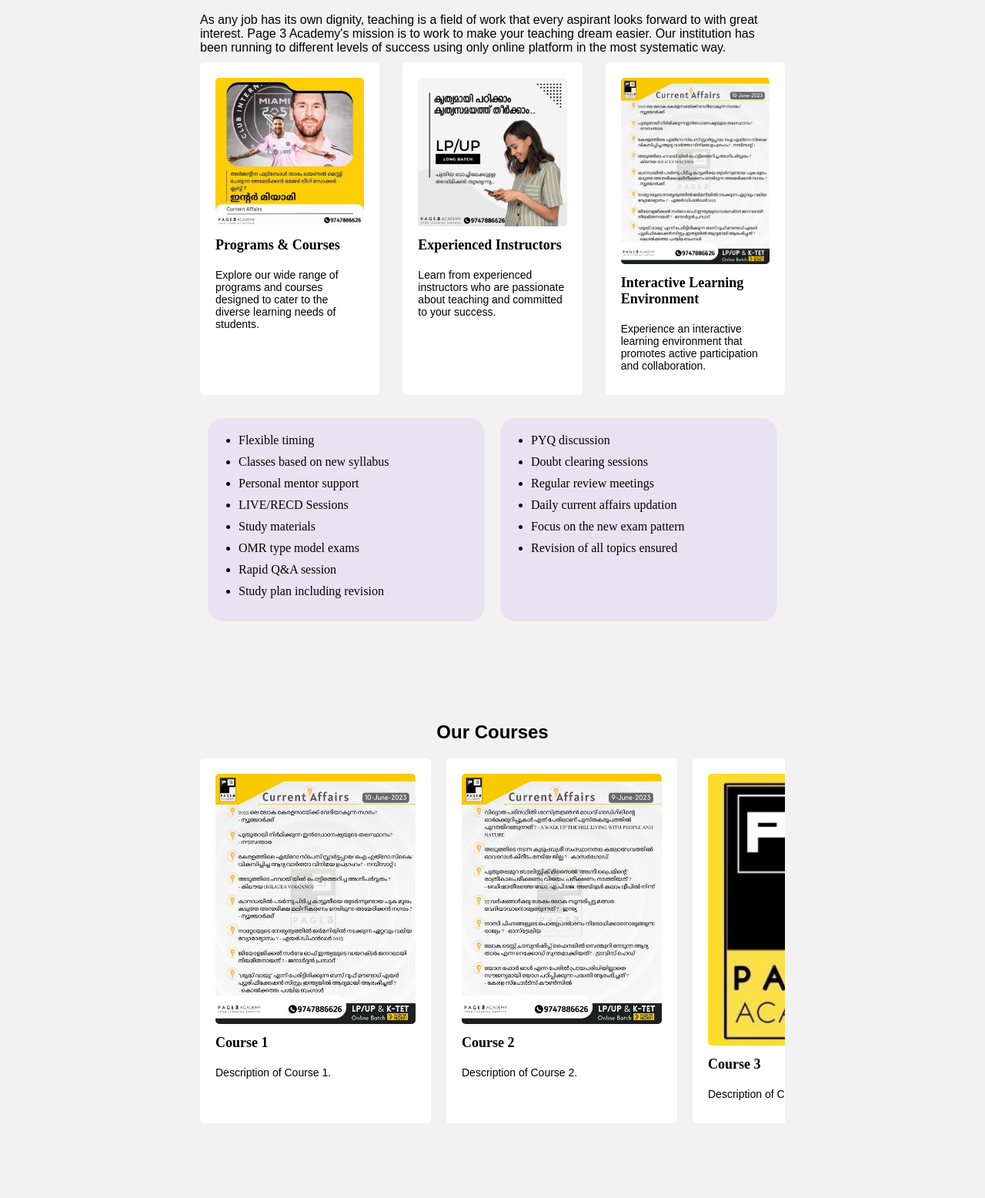
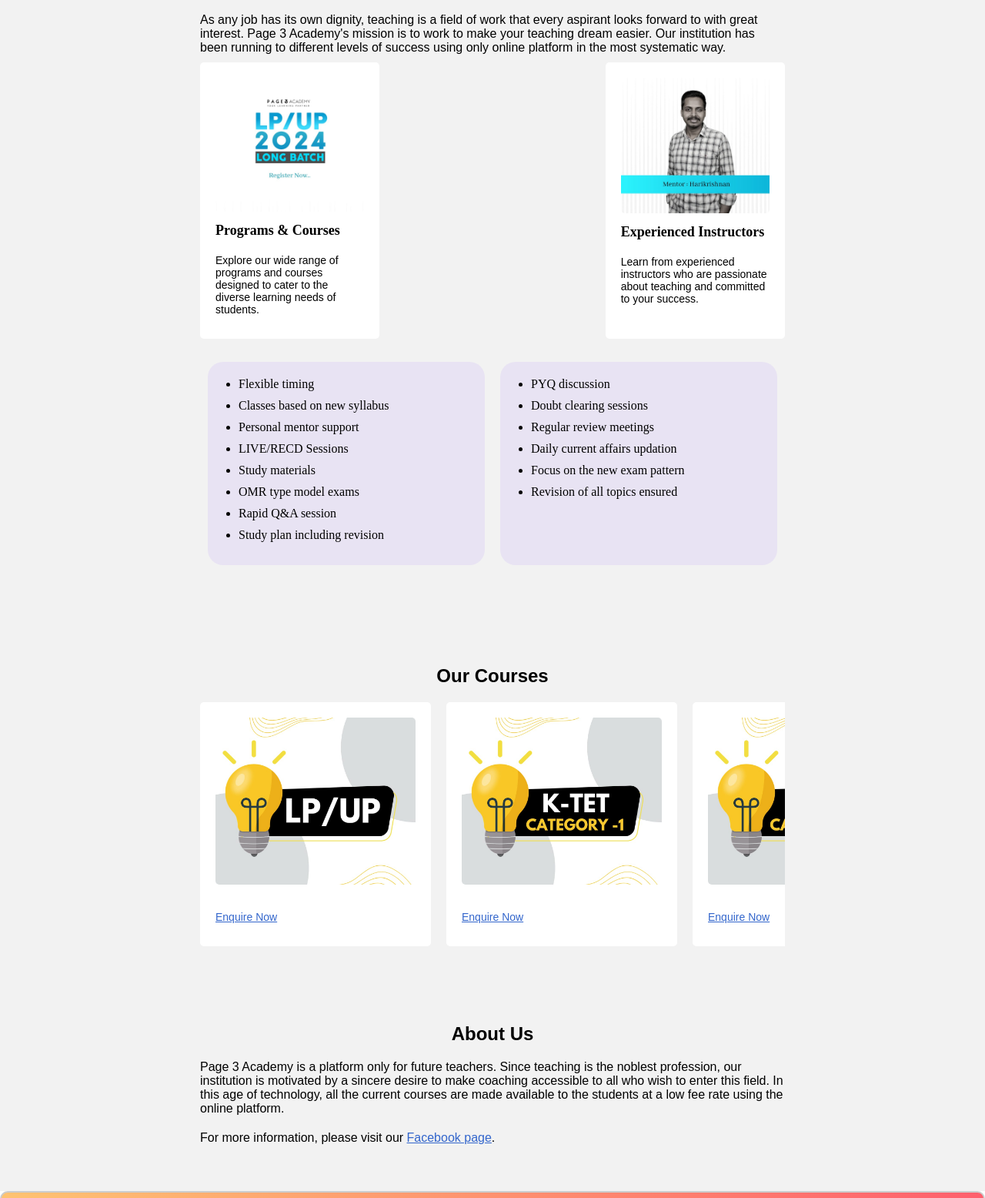
Before and after one commit to thealchimests/pagethreeacademy, a plain HTML site: page index.html in a window 1280 px wide. Shown: the part 256-1812 px from the top of the page at 77% size. Drawn offline with nearby package versions, Linux system fonts and the light colour scheme; a web font is replaced by a local one.

Commit message:
Content changes

```diff
--- a/index.html
+++ b/index.html
@@ -1,5 +1,5 @@
 <!DOCTYPE html>
-<html lang="en">
+<html lang="en" xmlns="http://www.w3.org/1999/html">
 <head>
     <meta charset="UTF-8">
     <meta name="viewport" content="width=device-width, initial-scale=1.0">
@@ -63,19 +63,14 @@
             <p>As any job has its own dignity, teaching is a field of work that every aspirant looks forward to with great interest. Page 3 Academy's mission is to work to make your teaching dream easier. Our institution has been running to different levels of success using only online platform in the most systematic way.</p>
             <div class="card-containers">
                 <div class="cards">
-                    <img src="imgs/sample4.jpg" alt="Image 1">
+                    <img src="imgs/pic%201.jpg" alt="Image 1">
                     <h3>Programs & Courses</h3>
                     <p>Explore our wide range of programs and courses designed to cater to the diverse learning needs of students.</p>
                 </div>
                 <div class="cards">
-                    <img src="imgs/sample5.jpg" alt="Image 2">
+                    <img src="imgs/pic%201%20s.jpg" alt="Image 2">
                     <h3>Experienced Instructors</h3>
                     <p>Learn from experienced instructors who are passionate about teaching and committed to your success.</p>
-                </div>
-                <div class="cards">
-                    <img src="imgs/sample1.jpg" alt="Image 3">
-                    <h3>Interactive Learning Environment</h3>
-                    <p>Experience an interactive learning environment that promotes active participation and collaboration.</p>
                 </div>
             </div>
             <div class="list-container">
@@ -115,34 +110,20 @@
             <h2>Our Courses</h2>
             <div class="card-container">
                 <div class="card">
-                    <img src="imgs/sample1.jpg" alt="Course 1">
-                    <h3>Course 1</h3>
-                    <p>Description of Course 1.</p>
+                    <img src="imgs/pic2.jpg" alt="Course 1">
+                    <p> <a href="https://wa.me/919037294329?text=LP/UP%20Class%20Details%20Please%20!!!%20">Enquire Now</a></p>
                 </div>
                 <div class="card">
-                    <img src="imgs/sample2.jpg" alt="Course 2">
-                    <h3>Course 2</h3>
-                    <p>Description of Course 2.</p>
+                    <img src="imgs/pic3.jpg" alt="Course 2">
+                    <p> <a href="https://wa.me/919037294329?text=K-TET%20Class%20Details%20Please%20!!!%20" target="_blank" >Enquire Now</a></p>
                 </div>
                 <div class="card">
-                    <img src="imgs/page3.jpg" alt="Course 3">
-                    <h3>Course 3</h3>
-                    <p>Description of Course 3.</p>
+                    <img src="imgs/pic4.jpg" alt="Course 3">
+                    <p> <a href="https://wa.me/919037294329?text=K-TET%20Class%20Details%20Please%20!!!%20" target="_blank" >Enquire Now</a></p>
                 </div>
                 <div class="card">
-                    <img src="imgs/sample4.jpg" alt="Course 4">
-                    <h3>Course 4</h3>
-                    <p>Description of Course 4.</p>
-                </div>
-                <div class="card">
-                    <img src="imgs/sample5.jpg" alt="Course 5">
-                    <h3>Course 5</h3>
-                    <p>Description of Course 5.</p>
-                </div>
-                <div class="card">
-                    <img src="imgs/page3.jpg" alt="Course 6">
-                    <h3>Course 6</h3>
-                    <p>Description of Course 6.</p>
+                    <img src="imgs/pic5.jpg" alt="Course 4">
+                    <p> <a href="https://wa.me/919037294329?text=K-TET%20Class%20Details%20Please%20!!!%20" target="_blank" >Enquire Now</a></p>
                 </div>
             </div>
         </div>
```
Also changed, not shown: imgs/pic 1 s.jpg (added), imgs/pic 1.jpg (added), imgs/pic2.jpg (added), imgs/pic3.jpg (added), imgs/pic4.jpg (added), imgs/pic5.jpg (added).
